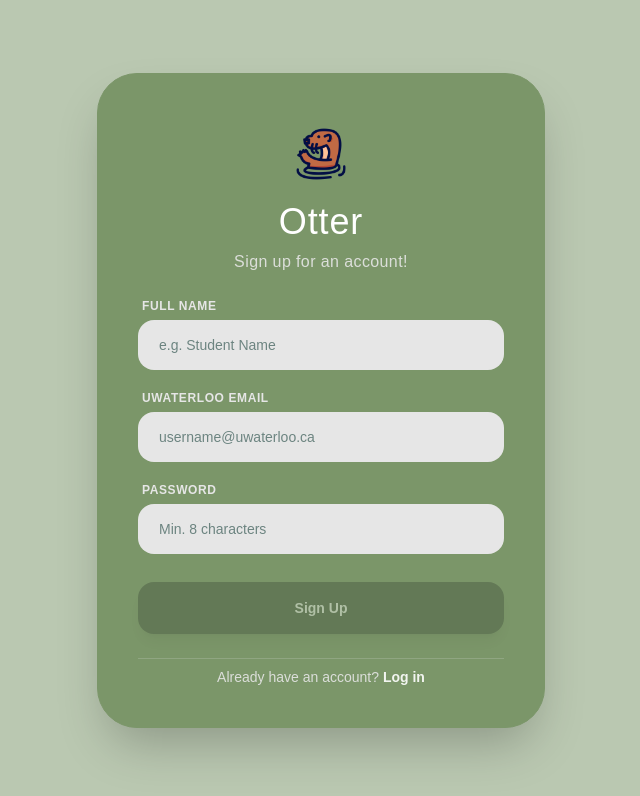
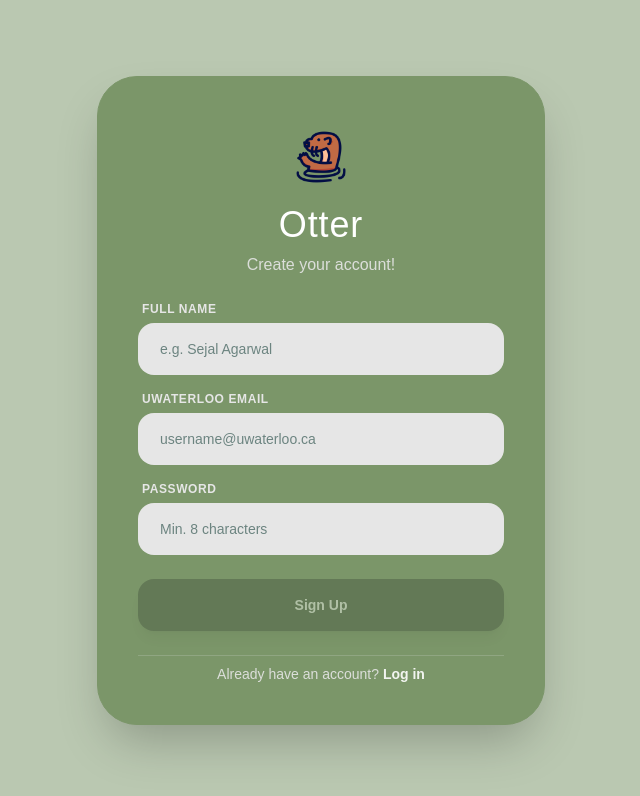
Before and after one commit to sejal-agarwal/otter, a Next.js app: page /signup in a window 1280 px wide. Shown: the top 796 px of the page, without its empty margins (319-959 px from the left). Built offline with nearby package versions, Linux system fonts and the light colour scheme; a web font is replaced by a local one.

Commit message:
fix error messaging

```diff
--- a/app/signup/page.tsx
+++ b/app/signup/page.tsx
@@ -6,32 +6,41 @@
 import Image from 'next/image'
 import { signup } from '../auth/actions'
 
+interface FormErrors {
+  email?: string
+  password?: string
+  server?: string
+}
+
 export default function SignupPage() {
   const router = useRouter()
   const [isPending, startTransition] = useTransition()
 
-    // Save form input values and error message in local state
   const [name, setName] = useState('')
   const [email, setEmail] = useState('')
   const [password, setPassword] = useState('')
-    const [errorMessage, setErrorMessage] = useState('')
 
-    // Check if all fields have text entered (ignoring whitespace padding)
+  const [errors, setErrors] = useState<FormErrors>({})
+
   const isFormFilled = name.trim() !== '' && email.trim() !== '' && password.trim() !== ''
 
   const handleFormSubmit = async (e: React.FormEvent) => {
     e.preventDefault()
-        setErrorMessage('')
+    setErrors({})
 
+    const localErrors: FormErrors = {}
     const cleanEmail = email.trim().toLowerCase()
 
     if (!cleanEmail.endsWith('@uwaterloo.ca')) {
-            setErrorMessage('You must register with a valid @uwaterloo.ca email address.')
-            return
+      localErrors.email = 'Please register with a valid @uwaterloo.ca email.'
     }
 
     if (password.length < 8) {
-            setErrorMessage('Password must be at least 8 characters long.')
+      localErrors.password = 'Password must be at least 8 characters long.'
+    }
+
+    if (Object.keys(localErrors).length > 0) {
+      setErrors(localErrors)
       return
     }
 
@@ -44,7 +53,7 @@
       const result = await signup(null, formData)
 
       if (result?.error) {
-                setErrorMessage(result.error)
+        setErrors({ server: result.error })
       } else if (result?.success && result.redirectTo) {
         router.push(result.redirectTo)
         router.refresh()
@@ -54,75 +63,77 @@
 
   return (
     <div className="flex min-h-screen items-center justify-center bg-sage-border px-4 select-none font-abeezee">
+      {/* Main Structural Card */}
       <div className="w-full max-w-md space-y-6 rounded-[2.5rem] bg-jade-accent p-10 shadow-2xl border border-jade-accent text-white text-center">
+
+        {/* Identity & Branding */}
         <div className="flex flex-col items-center space-y-2">
           <div className="relative h-20 w-20 transition-transform duration-300 hover:scale-105">
-                        <Image
-                            src="/otter.png"
-                            alt="sea-otter.png"
-                            fill
-                            className="object-contain"
-                            priority
-                        />
+            <Image src="/otter.png" alt="Otter Logo" fill className="object-contain" priority />
           </div>
-                    <h1 className="text-4xl font-normal tracking-wide text-white">
-                        Otter
-                    </h1>
-                    <p className="text-base text-pebble-light font-medium tracking-wide opacity-90">
-                        Sign up for an account!
-                    </p>
+          <h1 className="text-4xl font-normal tracking-wide text-white">Otter</h1>
+          <p className="text-base text-pebble-light font-medium opacity-90">Create your account!</p>
         </div>
 
-                <form onSubmit={handleFormSubmit} className="space-y-5 text-left">
+        {/* Form Stream */}
+        <form onSubmit={handleFormSubmit} className="space-y-4 text-left">
+
+          {/* Full Name */}
           <div className="space-y-1.5">
-                        <label className="block text-xs font-bold tracking-wider text-pebble-light uppercase pl-1">
-                            Full Name
-                        </label>
+            <label className="block text-xs font-bold uppercase tracking-wider text-pebble-light pl-1">Full Name</label>
             <input
               type="text"
               value={name}
               onChange={(e) => setName(e.target.value)}
-                            placeholder="e.g. Student Name"
-                            className="w-full rounded-2xl bg-pebble-light px-5 py-3.5 text-sm text-forest-dark placeholder-slate-mist outline-none border border-transparent transition focus:bg-white focus:ring-2 focus:ring-forest-dark"
+              placeholder="e.g. Sejal Agarwal"
+              className="w-full rounded-2xl bg-pebble-light px-5 py-3.5 text-sm text-forest-dark placeholder-slate-mist outline-none border-2 border-transparent transition focus:bg-white focus:ring-2 focus:ring-forest-dark"
             />
           </div>
 
+          {/* Waterloo Email */}
           <div className="space-y-1.5">
-                        <label className="block text-xs font-bold tracking-wider text-pebble-light uppercase pl-1">
-                            UWaterloo Email
-                        </label>
+            <label className="block text-xs font-bold uppercase tracking-wider text-pebble-light pl-1">UWaterloo Email</label>
             <input
               type="text"
               value={email}
               onChange={(e) => setEmail(e.target.value)}
               placeholder="username@uwaterloo.ca"
-                            className="w-full rounded-2xl bg-pebble-light px-5 py-3.5 text-sm text-forest-dark placeholder-slate-mist outline-none border border-transparent transition focus:bg-white focus:ring-2 focus:ring-forest-dark"
+              className="w-full rounded-2xl bg-pebble-light px-5 py-3.5 text-sm text-forest-dark placeholder-slate-mist outline-none border-2 border-transparent transition focus:bg-white focus:ring-2 focus:ring-forest-dark"
             />
+            {errors.email && (
+              <p className="text-xs font-medium text-pebble-light pl-1 mt-1 animate-fadeIn">
+                ⚠️ {errors.email}
+              </p>
+            )}
           </div>
 
+          {/* Password */}
           <div className="space-y-1.5">
-                        <label className="block text-xs font-bold tracking-wider text-pebble-light uppercase pl-1">
-                            Password
-                        </label>
+            <label className="block text-xs font-bold uppercase tracking-wider text-pebble-light pl-1">Password</label>
             <input
               type="password"
               value={password}
               onChange={(e) => setPassword(e.target.value)}
               placeholder="Min. 8 characters"
-                            className="w-full rounded-2xl bg-pebble-light px-5 py-3.5 text-sm text-forest-dark placeholder-slate-mist outline-none border border-transparent transition focus:bg-white focus:ring-2 focus:ring-forest-dark"
+              className="w-full rounded-2xl bg-pebble-light px-5 py-3.5 text-sm text-forest-dark placeholder-slate-mist outline-none border-2 border-transparent transition focus:bg-white focus:ring-2 focus:ring-forest-dark"
             />
+            {errors.password && (
+              <p className="text-xs font-medium text-pebble-light pl-1 mt-1 animate-fadeIn">
+                ⚠️ {errors.password}
+              </p>
+            )}
           </div>
 
-                    {errorMessage && (
-                        <p className="text-sm font-medium text-pebble-light text-center tracking-wide px-2 py-1 animate-fadeIn">
-                            ⚠️ {errorMessage}
-                        </p>
+          {/* Generic/Server Error fallback */}
+          {errors.server && (
+            <p className="text-xs font-bold text-pebble-light text-center py-1">⚠️ {errors.server}</p>
           )}
 
+          {/* Submit Trigger */}
           <button
             type="submit"
             disabled={!isFormFilled || isPending}
-                        className="w-full rounded-2xl bg-forest-dark py-4 text-sm font-bold text-white transition duration-200 hover:opacity-85 active:scale-[0.98] shadow-lg mt-2 disabled:opacity-40 disabled:cursor-not-allowed disabled:transform-none"
+            className="w-full rounded-2xl bg-forest-dark py-4 text-sm font-bold text-white transition duration-200 hover:opacity-95 active:scale-[0.98] shadow-lg mt-2 disabled:opacity-40 disabled:cursor-not-allowed"
           >
             {isPending ? 'Creating your account...' : 'Sign Up'}
           </button>
```
Lines whose indentation alone changed are shown as unchanged.
